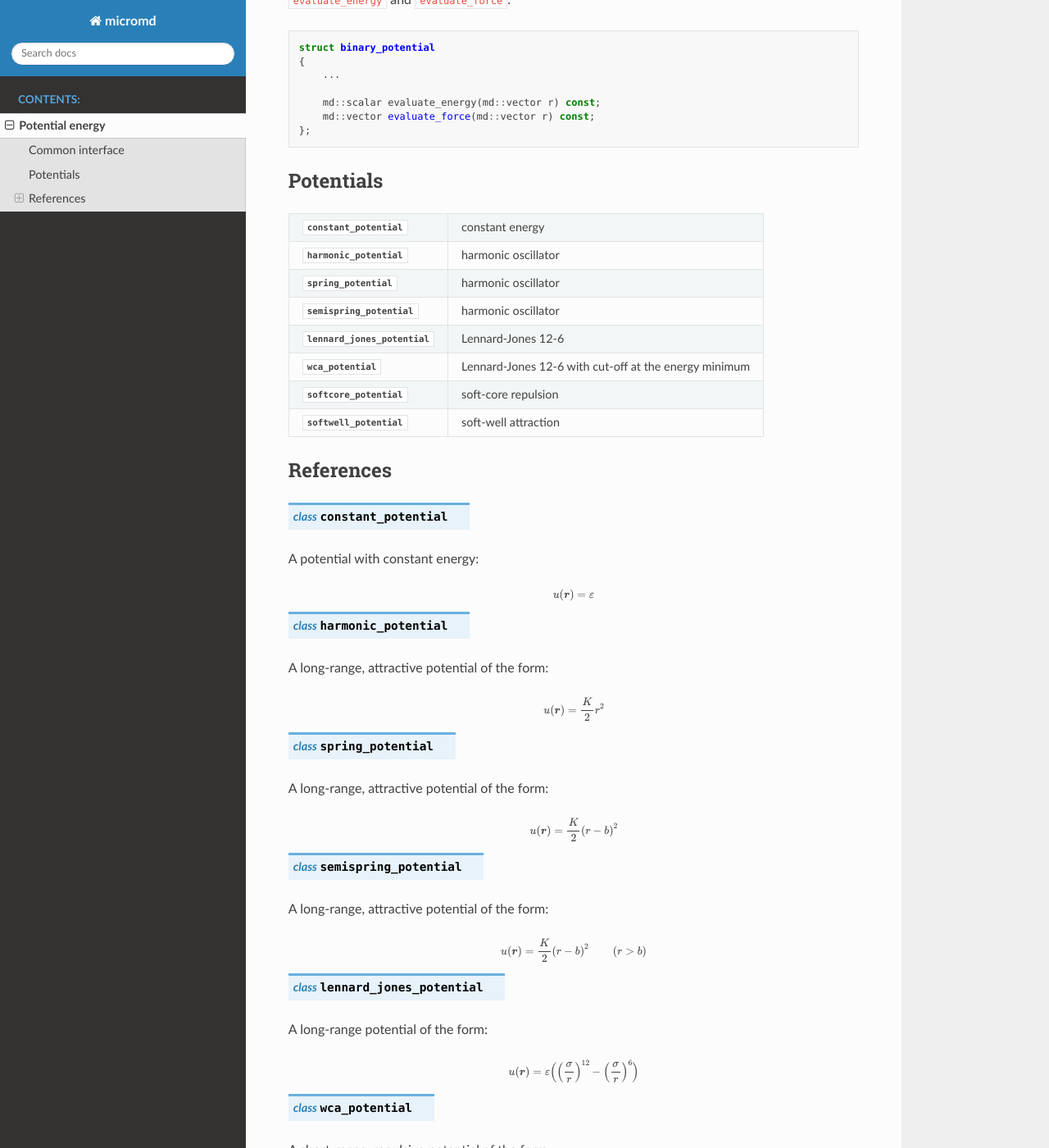
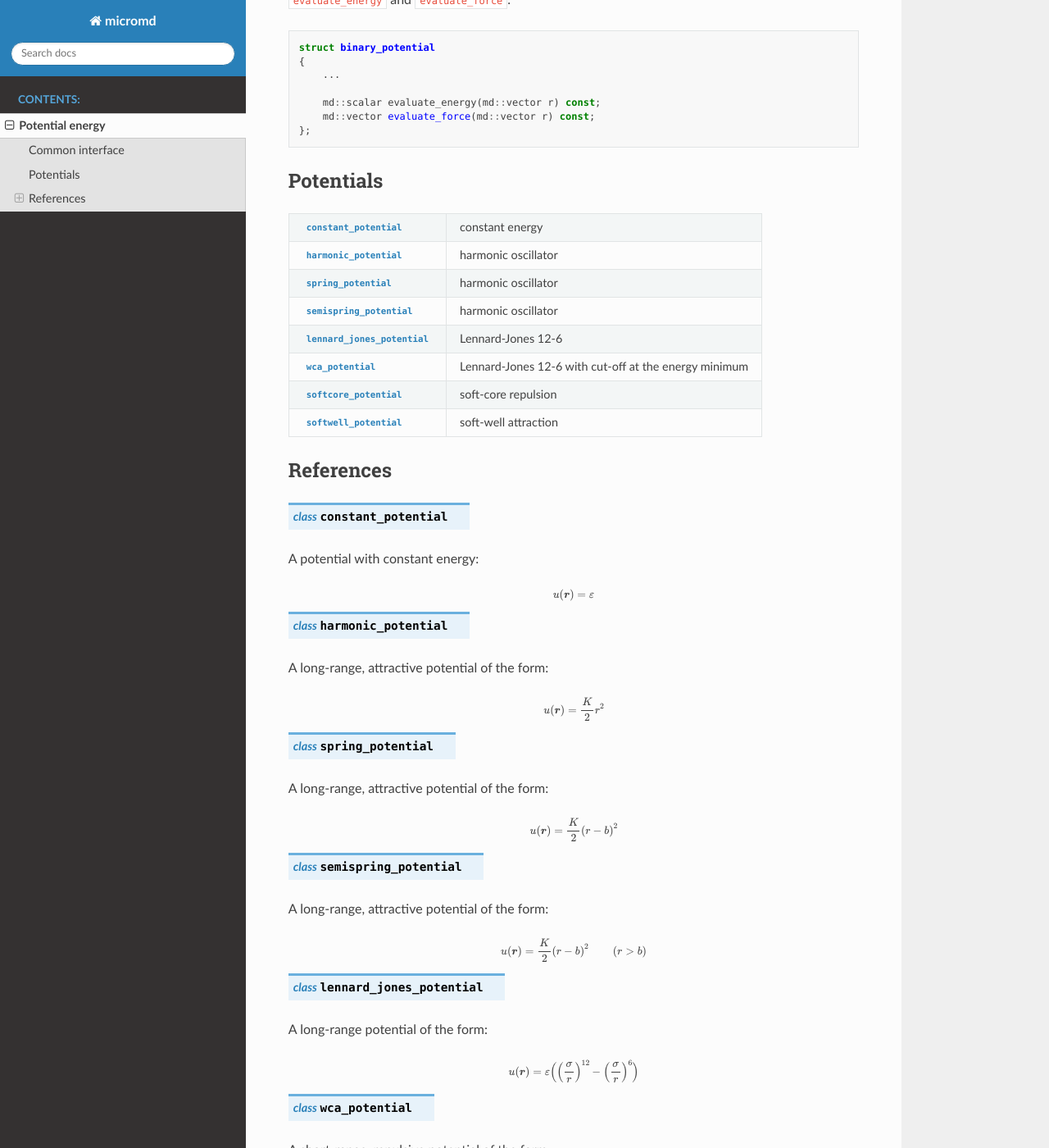
Before and after one commit to snsinfu/scratch-readthedocs-fb5c1e, a Sphinx documentation site: the page built from docs/potentials.rst, in a window 1280 px wide and 1400 px high, scrolled down 252 px. Shown: the whole window at 82% size. Built offline with Sphinx 7.4.7 and the Read the Docs theme 2.0.0, drawn with Linux system fonts in a browser that asks for light colours; formulas are drawn with MathJax 3.

Commit message:
Make code xref look like usual hyperlink

```diff
--- a/docs/_static/css/custom.css
+++ b/docs/_static/css/custom.css
@@ -1,3 +1,9 @@
 .math {
   font-size: 75%;
 }
+
+.rst-content code.xref {
+  background-color: inherit;
+  border: none;
+  color: #2980B9;
+}
```
